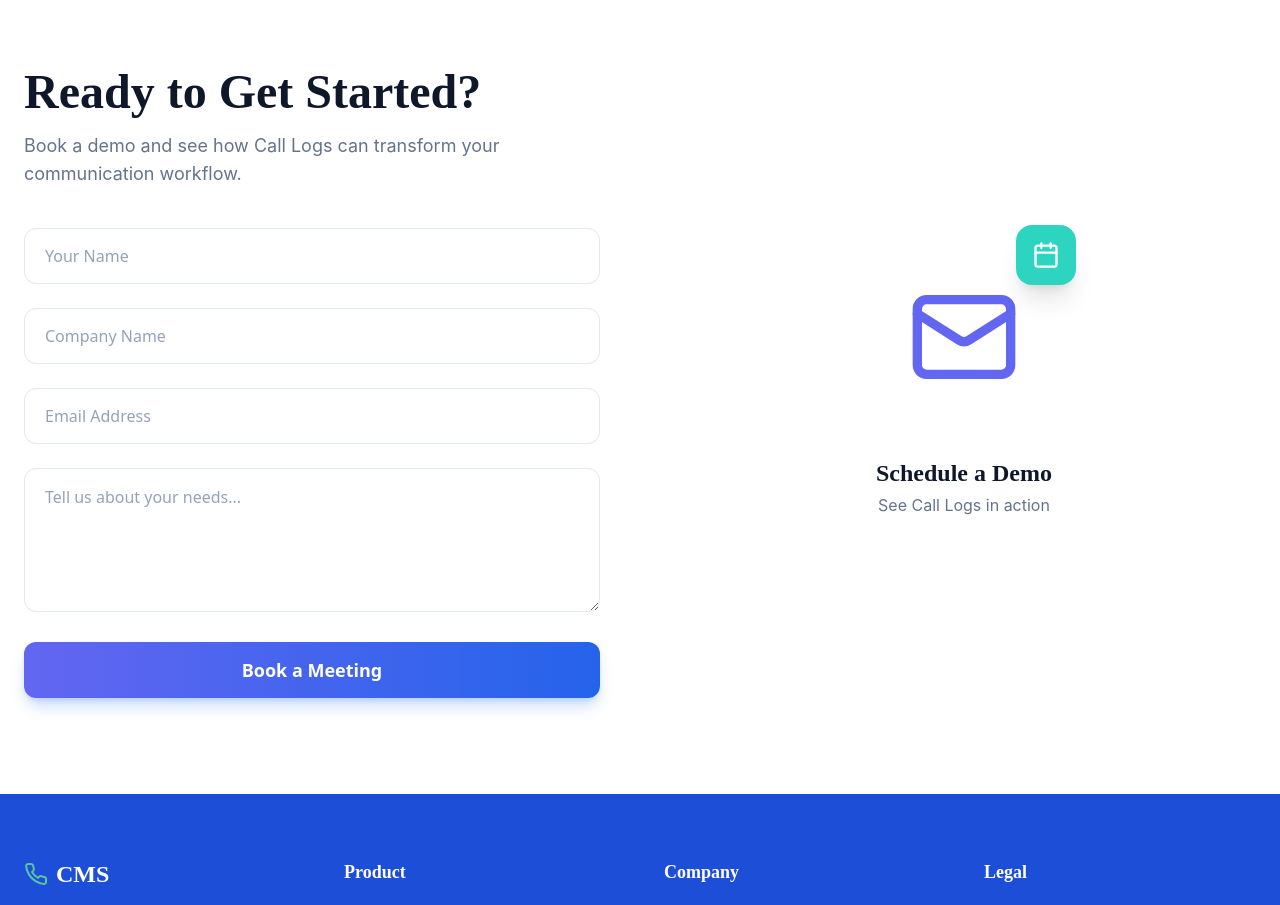
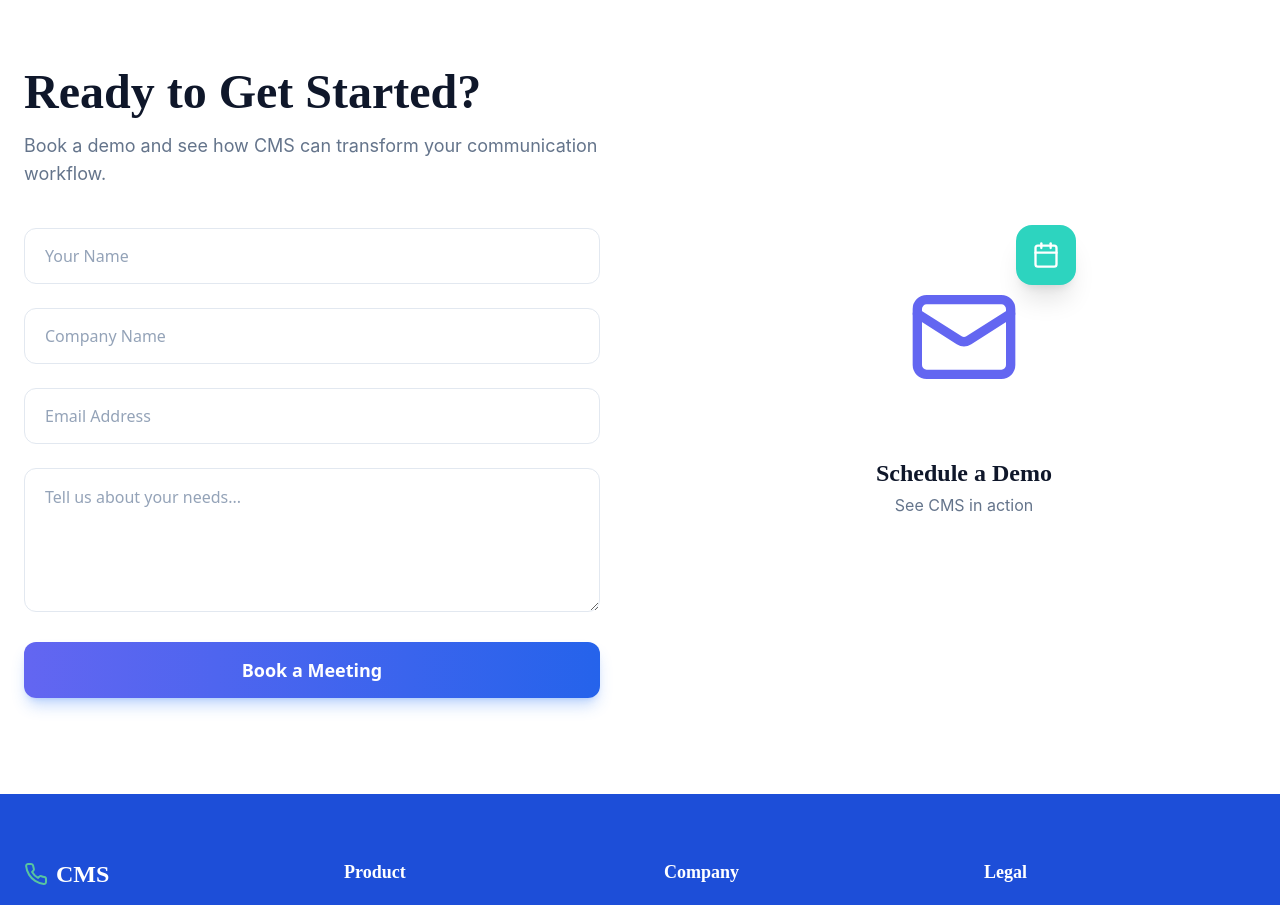
Before and after one commit to emanali262770/Call-logs-frontend, a React (Vite) app: page / in a window 1280 px wide. Shown: the part 4880-5785 px from the top of the page. Built offline with nearby package versions, Linux system fonts and the light colour scheme.

Commit message:
Update references from Call Logs to CMS

```diff
--- a/src/components/Landing/Contact.jsx
+++ b/src/components/Landing/Contact.jsx
@@ -28,7 +28,7 @@ const Contact = () => {
             </h2>
 
             <p className="text-slate-500 text-lg mb-10 max-w-xl font-['Inter']">
-              Book a demo and see how Call Logs can transform your communication workflow.
+              Book a demo and see how CMS can transform your communication workflow.
             </p>
 
             <form onSubmit={handleSubmit} className="space-y-6 max-w-xl">
@@ -114,7 +114,7 @@ const Contact = () => {
                 Schedule a Demo
               </p>
               <p className="text-slate-500 font-['Inter']">
-                See Call Logs in action
+                See CMS in action
               </p>
             </div>
           </div>
```
